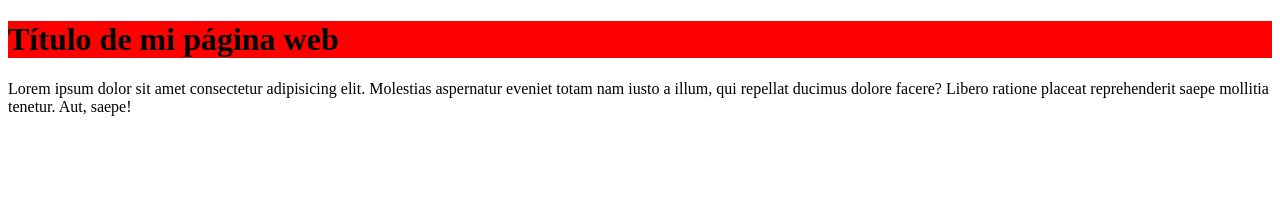
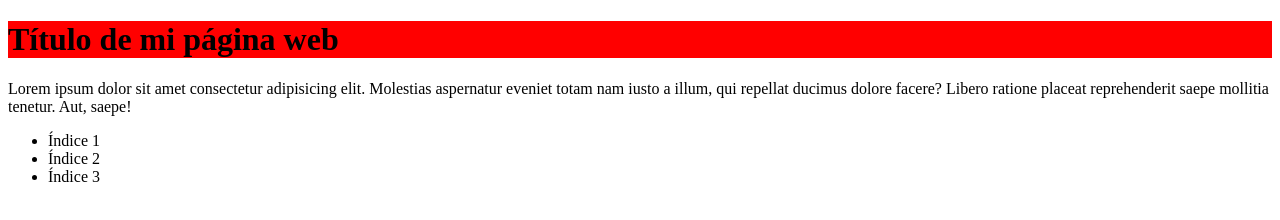
Before and after one commit to adrianvillamil/Proyecto-ejemplo, a plain HTML site: page index.html in a window 1280 px wide. Drawn offline with Linux system fonts and the light colour scheme.

Commit message:
Añadí una lista desordenada al index.html

```diff
--- a/index.html
+++ b/index.html
@@ -12,6 +12,11 @@
     <h1>Título de mi página web</h1>
     <p>Lorem ipsum dolor sit amet consectetur adipisicing elit. Molestias aspernatur eveniet totam nam iusto a illum,
         qui repellat ducimus dolore facere? Libero ratione placeat reprehenderit saepe mollitia tenetur. Aut, saepe!</p>
+    <ul>
+        <li>Índice 1</li>
+        <li>Índice 2</li>
+        <li>Índice 3</li>
+    </ul>
     <script src="javascript/index.js"></script>
 </body>
 
```
